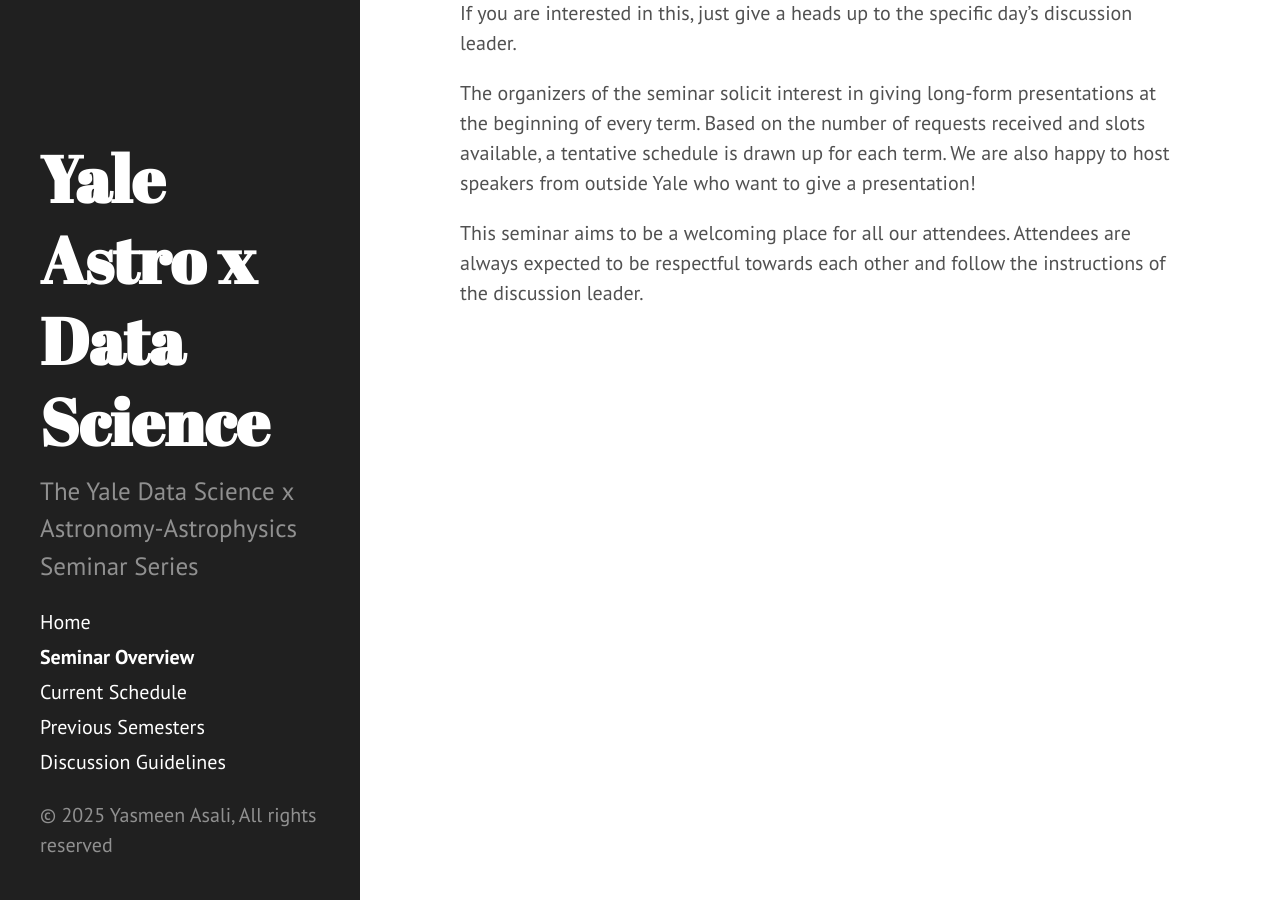
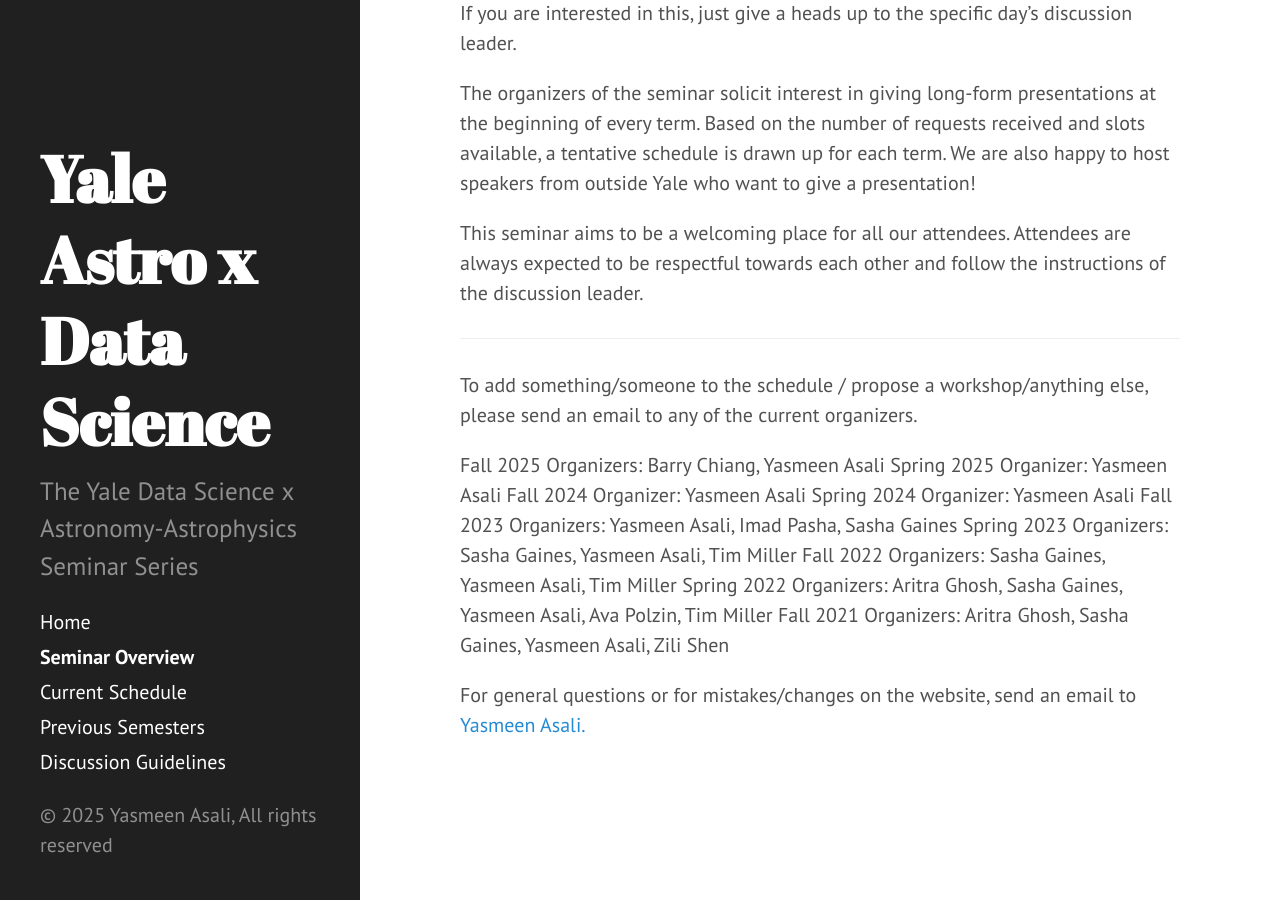
Before and after one commit to yale-dsaas/yale-dsaas.github.io, a Jekyll site: the page built from about.md, in a window 1280 px wide and 900 px high, scrolled down 632 px. Built offline with Jekyll 4.4.1, drawn with Linux system fonts in a browser that asks for light colours.

Commit message:
include organizers on about page

```diff
--- a/about.md
+++ b/about.md
@@ -12,3 +12,19 @@
 The organizers of the seminar solicit interest in giving long-form presentations at the beginning of every term. Based on the number of requests received and slots available, a tentative schedule is drawn up for each term. We are also happy to host speakers from outside Yale who want to give a presentation!
 
 This seminar aims to be a welcoming place for all our attendees. Attendees are always expected to be respectful towards each other and follow the instructions of the discussion leader.
+
+-----
+
+To add something/someone to the schedule / propose a workshop/anything else, please send an email to any of the current organizers.
+
+Fall 2025 Organizers: Barry Chiang, Yasmeen Asali
+Spring 2025 Organizer: Yasmeen Asali
+Fall 2024 Organizer: Yasmeen Asali
+Spring 2024 Organizer: Yasmeen Asali
+Fall 2023 Organizers: Yasmeen Asali, Imad Pasha, Sasha Gaines
+Spring 2023 Organizers: Sasha Gaines, Yasmeen Asali, Tim Miller
+Fall 2022 Organizers: Sasha Gaines, Yasmeen Asali, Tim Miller
+Spring 2022 Organizers: Aritra Ghosh, Sasha Gaines, Yasmeen Asali, Ava Polzin, Tim Miller
+Fall 2021 Organizers: Aritra Ghosh, Sasha Gaines, Yasmeen Asali, Zili Shen
+
+For general questions or for mistakes/changes on the website, send an email to <a href="mailto:yasmeen.asali@yale.edu">Yasmeen Asali.</a>
```
